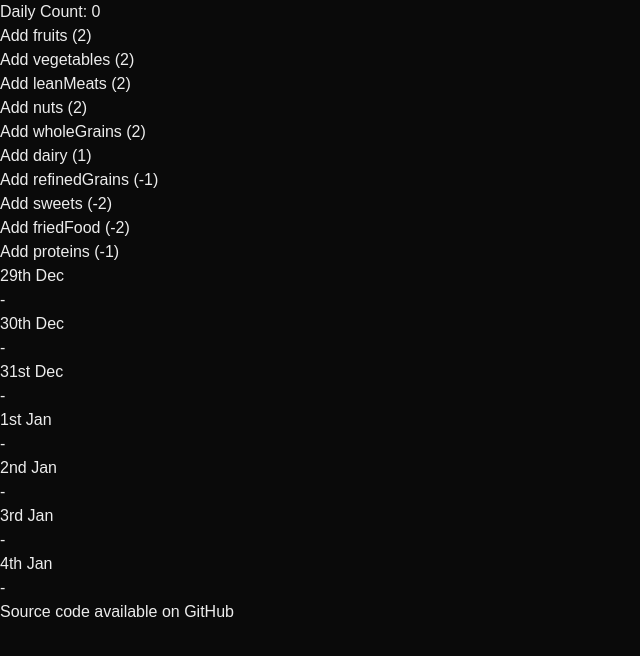
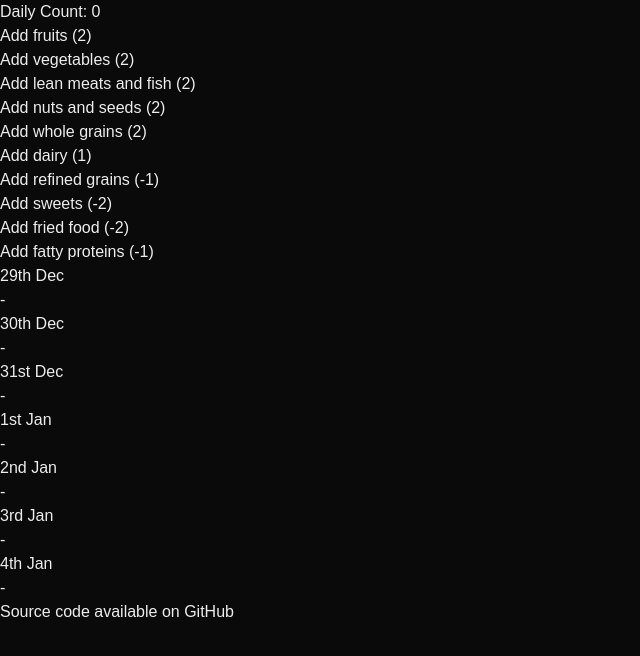
Before and after one commit to dparret/racing-weight-points-tracker, a Next.js app: page / in a window 1280 px wide. Shown: the top 656 px of the page, without its empty margins (0-640 px from the left). Built offline with nearby package versions, Linux system fonts and the light colour scheme.

Commit message:
Use display names

```diff
--- a/src/app/components/CounterAndReset.tsx
+++ b/src/app/components/CounterAndReset.tsx
@@ -1,6 +1,6 @@
 import React, { SetStateAction }  from 'react';
 import { ArrowUturnLeftIcon } from '@heroicons/react/16/solid';
-import { dailyFoodCounter, FOOD_OPTIONS, foodOptions } from '../utils';
+import { dailyFoodCounter, DISPLAY_NAME_OPTIONS, FOOD_OPTIONS, foodOptions } from '../utils';
 
 interface CounterButtonAndResetProps {
     foodOption: foodOptions,
@@ -29,7 +29,7 @@ const CounterButtonAndReset: React.FC<CounterButtonAndResetProps> = ({ foodOptio
         })}
       disabled={dailyFoodCounter.count[foodOption].length === points.length}
     >
-      {`Add ${foodOption} ${currentFoodPointsLength === points.length ? '' : `(${points[currentFoodPointsLength]})`}`}
+      {`Add ${DISPLAY_NAME_OPTIONS[foodOption]} ${currentFoodPointsLength === points.length ? '' : `(${points[currentFoodPointsLength]})`}`}
     </button>
     <button
       className="w-10 h-10 rounded-md justify-items-center hover:bg-neutral-800 disabled:text-gray-400"
```
